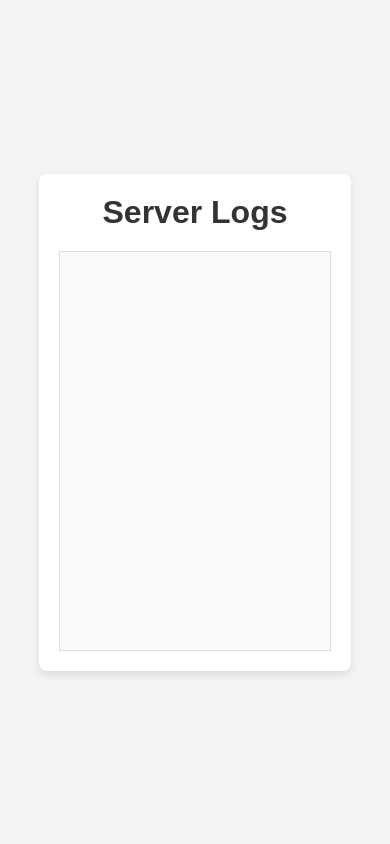
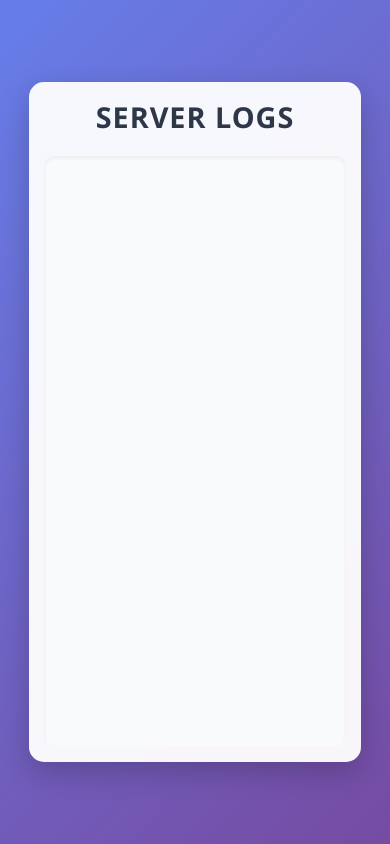
Before and after one commit to kenjiakira/API-Gai-Xinh, a website: page public/index.html in a window 390 px wide. Drawn offline with Linux system fonts and the light colour scheme.

Commit message:
UPDATE FIX

```diff
--- a/public/index.html
+++ b/public/index.html
@@ -15,7 +15,10 @@
     </div>
 
     <script>
-        const socket = new WebSocket('ws://localhost:3000');
+
+        const wsProtocol = window.location.protocol === 'https:' ? 'wss:' : 'ws:';
+        const wsUrl = `${wsProtocol}//${window.location.host}`;
+        const socket = new WebSocket(wsUrl);
 
         socket.onopen = () => {
             console.log('WebSocket connection established');
--- a/public/log.css
+++ b/public/log.css
@@ -5,49 +5,108 @@
 }
 
 body {
-    font-family: Arial, sans-serif;
-    background-color: #f4f4f4;
+    font-family: 'Segoe UI', Arial, sans-serif;
+    background: linear-gradient(135deg, #667eea 0%, #764ba2 100%);
+    min-height: 100vh;
     display: flex;
     justify-content: center;
     align-items: center;
-    height: 100vh;
+    padding: 20px;
 }
 
 .log-container {
-    width: 80%;
-    max-width: 800px;
-    background-color: #fff;
-    border-radius: 8px;
-    padding: 20px;
-    box-shadow: 0 4px 8px rgba(0, 0, 0, 0.1);
+    width: 90%;
+    max-width: 1000px;
+    background-color: rgba(255, 255, 255, 0.95);
+    border-radius: 15px;
+    padding: 25px;
+    box-shadow: 0 10px 30px rgba(0, 0, 0, 0.2);
+    transition: transform 0.3s ease;
+}
+
+.log-container:hover {
+    transform: translateY(-5px);
 }
 
 h1 {
     text-align: center;
-    color: #333;
+    color: #2d3748;
+    margin-bottom: 20px;
+    font-size: 2.2em;
+    font-weight: 600;
+    text-transform: uppercase;
+    letter-spacing: 1px;
 }
 
 .log-output {
-    margin-top: 20px;
-    height: 400px;
-    overflow-y: scroll;
-    border: 1px solid #ddd;
-    padding: 10px;
-    background-color: #fafafa;
-    font-family: monospace;
+    height: 65vh;
+    overflow-y: auto;
+    border: none;
+    padding: 15px;
+    background-color: #f8fafc;
+    border-radius: 10px;
+    box-shadow: inset 0 2px 4px rgba(0, 0, 0, 0.06);
+    font-family: 'Consolas', 'Monaco', monospace;
     font-size: 14px;
-    color: #333;
+    line-height: 1.6;
+}
+
+.log-output::-webkit-scrollbar {
+    width: 8px;
+}
+
+.log-output::-webkit-scrollbar-track {
+    background: #f1f1f1;
+    border-radius: 4px;
+}
+
+.log-output::-webkit-scrollbar-thumb {
+    background: #667eea;
+    border-radius: 4px;
 }
 
 .log-entry {
-    margin: 5px 0;
-    padding: 5px;
-    background-color: #f1f1f1;
-    border-radius: 4px;
-    font-size: 13px;
-    color: #333;
+    margin: 8px 0;
+    padding: 10px 15px;
+    background-color: white;
+    border-radius: 8px;
+    border-left: 4px solid #667eea;
+    box-shadow: 0 2px 4px rgba(0, 0, 0, 0.04);
+    transition: transform 0.2s ease;
+    animation: fadeIn 0.3s ease;
+}
+
+.log-entry:hover {
+    transform: translateX(5px);
 }
 
 .log-entry:nth-child(odd) {
-    background-color: #e9e9e9;
+    background-color: #f8fafc;
+    border-left-color: #764ba2;
 }
+
+@keyframes fadeIn {
+    from {
+        opacity: 0;
+        transform: translateY(-10px);
+    }
+    to {
+        opacity: 1;
+        transform: translateY(0);
+    }
+}
+
+@media (max-width: 768px) {
+    .log-container {
+        width: 95%;
+        padding: 15px;
+    }
+
+    h1 {
+        font-size: 1.8em;
+    }
+
+    .log-output {
+        height: 70vh;
+    }
+}
```
Also changed, not shown: package.json (+6 -2 lines), api.js, imgaes.txt (renamed from imgaes.js), 2 other files.
